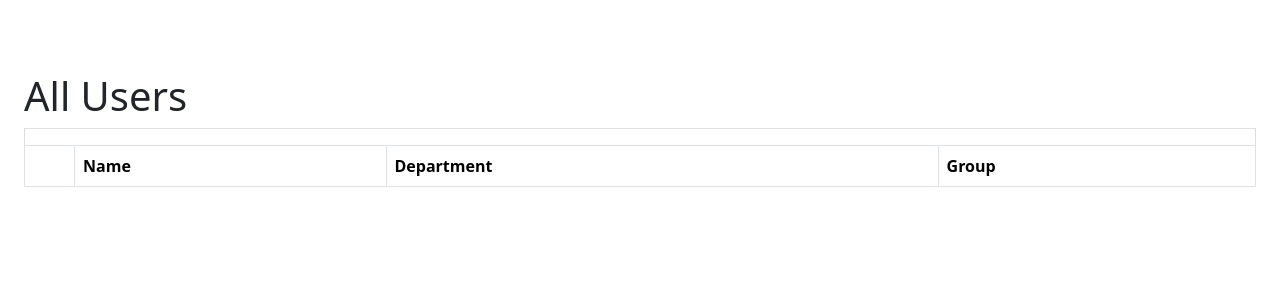
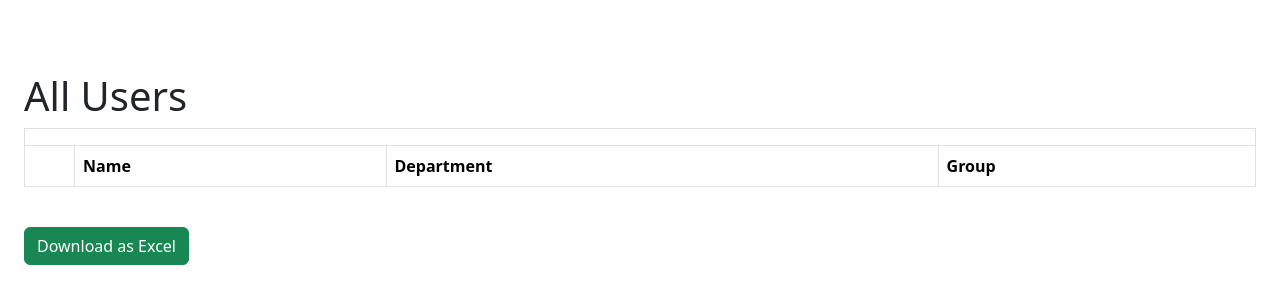
Before and after one commit to plainxjane/Access-Control-Interface, a Flask app: page /database in a window 1280 px wide. Shown: the part 56-360 px from the top of the page. Run offline with Flask 3, Linux system fonts and the light colour scheme; data that the repository does not hold is empty; parts of the project's set-up code (start-up, migrations or seed data) failed here and were passed over; some libraries are stand-ins or nearby versions.

Commit message:
add download as excel button

```diff
--- a/main.py
+++ b/main.py
@@ -203,7 +203,7 @@ def all_users():
         if department in grouped_layers:
             grouped_layers[department].append(layer[0])
 
-    # calculate the length of col-span
+    # calculate the length of col-span dynamically
     column_spans = {
         dept: max(len(grouped_layers.get(dept, [])), 1) for dept in departments
     }
@@ -250,7 +250,7 @@ def database():
         if department in grouped_layers:
             grouped_layers[department].append(layer[0])
 
-    # calculate the length of col-span
+    # calculate the length of col-span dynamically
     column_spans = {
         dept: max(len(grouped_layers.get(dept, [])), 1) for dept in departments
     }
@@ -273,5 +273,8 @@ def database():
                            departments=departments, total_column_spans=total_column_spans)
 
 
+def search():
+    pass
+
 if __name__ == '__main__':
     app.run(debug=True)
--- a/static/scripts.js
+++ b/static/scripts.js
@@ -19,3 +19,10 @@ dropdownMenu.forEach((menu) => {
         });
     });
 });
+
+// Download table as excel spreadsheet
+document.getElementById('download_excel').addEventListener('click', function () {
+    var table = document.getElementById("users-table"); // Replace with your table ID
+    var wb = XLSX.utils.table_to_book(table, { sheet: "Sheet 1" });
+    XLSX.writeFile(wb, "users_data.xlsx"); // Excel file name
+});
--- a/templates/base.html
+++ b/templates/base.html
@@ -18,6 +18,8 @@
         integrity="sha384-YvpcrYf0tY3lHB60NNkmXc5s9fDVZLESaAA55NDzOxhy9GkcIdslK1eN7N6jIeHz"
         crossorigin="anonymous"></script>
 <script src="https://kit.fontawesome.com/07ab7a6317.js" crossorigin="anonymous"></script>
+<!-- use xlsx.full.min.js from version 0.20.3 -->
+<script lang="javascript" src="https://cdn.sheetjs.com/xlsx-0.20.3/package/dist/xlsx.mini.min.js"></script>
 <script src="../static/scripts.js"></script>
 
 
--- a/templates/database.html
+++ b/templates/database.html
@@ -103,4 +103,15 @@
     </div>
 </div>
 
+<!-- Download as Excel button -->
+<div class="container-fluid px-4">
+    <div class="row mt-4">
+        <div class="col">
+            <button class="btn btn-success" id="download_excel">
+                Download as Excel
+            </button>
+        </div>
+    </div>
+</div>
+
 {% endblock %}
```
Lines whose indentation alone changed are shown as unchanged.
